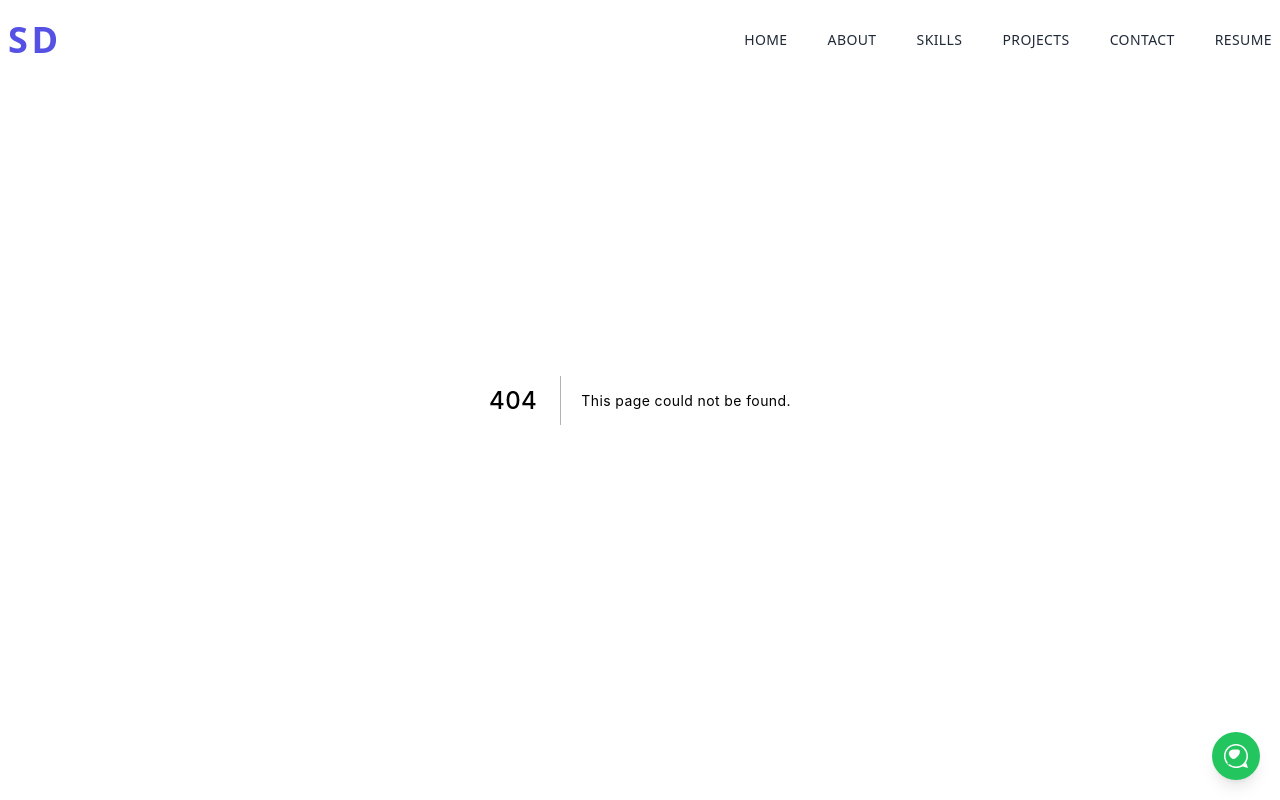
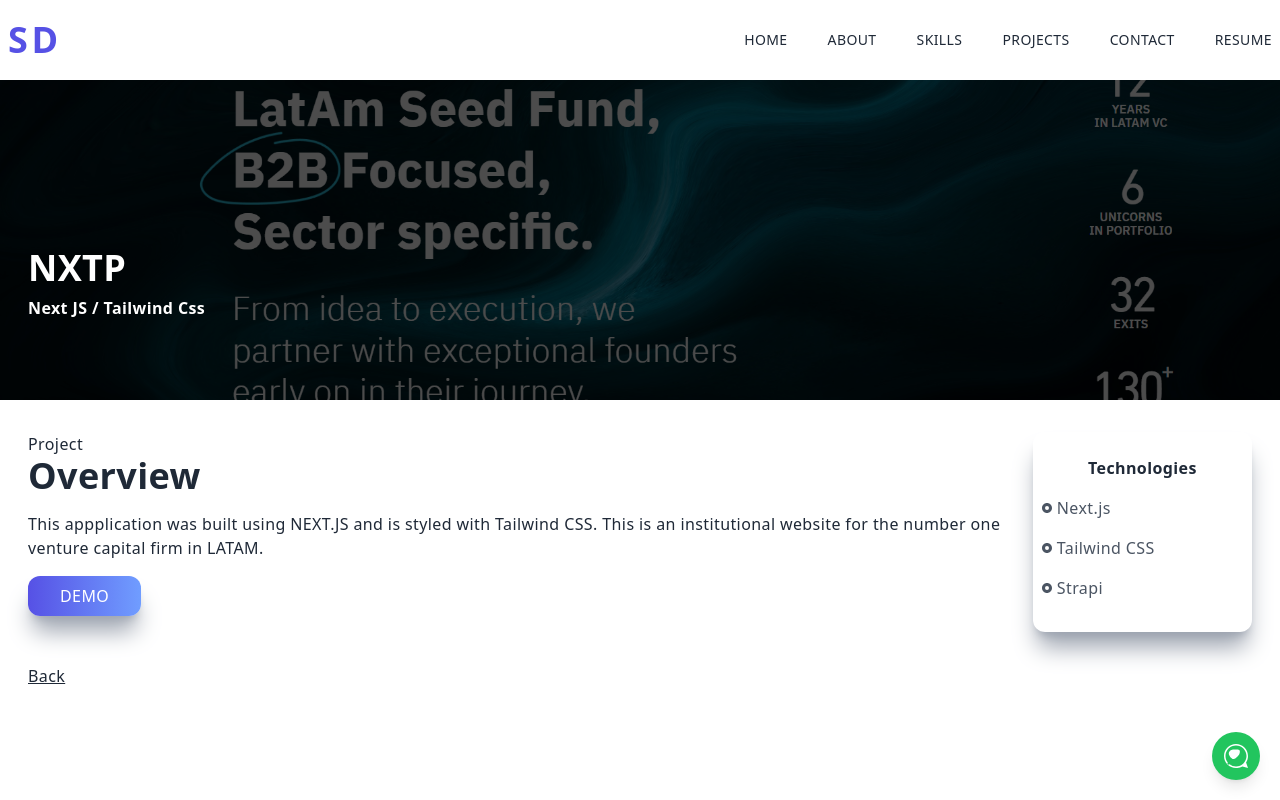
Before and after one commit to SergioDiaz99/sergio-diaz, a Next.js app: page /nxtp in a window 1280 px wide. Before the commit this address had no page. Built offline with nearby package versions, Linux system fonts and the light colour scheme.

Commit message:
nxtp page

```diff
--- a/components/Projects/Projects.tsx
+++ b/components/Projects/Projects.tsx
@@ -4,6 +4,7 @@
 import marusiaImg from "../../public/assets/projects/marusia.jpg";
 import TuAlmacen from "../../public/assets/projects/TuAlmacen.png";
 import netflixImg from "../../public/assets/projects/netflix.jpg";
+import nxtpImg from "../../public/assets/projects/nxtp-background.jpg";
 import twitchImg from "../../public/assets/projects/twitch.jpg";
 
 import ProjectItem from "./ProjectItem/ProjectItem";
@@ -36,9 +37,9 @@
             tech="Next JS"
           />
           <ProjectItem
-            title="Netflix App"
-            backgroundImg={netflixImg}
-            projectUrl="/netflix"
+            title="Nxtp"
+            backgroundImg={nxtpImg}
+            projectUrl="/nxtp"
             tech="React JS"
           />
 
--- /dev/null
+++ b/pages/nxtp.tsx
@@ -0,0 +1,62 @@
+import React from "react";
+import Image from "next/image";
+import nxtpImage from "../public/assets/projects/nxtp.png";
+import { RiRadioButtonFill } from "react-icons/ri";
+import Link from "next/link";
+
+const TuAlmacen = () => {
+  return (
+    <div className="w-full">
+      <div className="w-screen h-[50vh] relative">
+        <div className="absolute top-0 left-0 w-full h-[50vh] bg-black/70 z-10" />
+        <Image
+          className="absolute z-1"
+          layout="fill"
+          objectFit="cover"
+          src={nxtpImage}
+          alt="/"
+        />
+        <div className="absolute top-[70%] max-w-[1240px] w-full left-[50%] right-[50%] translate-x-[-50%] translate-y-[-50%] text-white z-10 p-2">
+          <h2 className="py-2">NXTP</h2>
+          <h3>Next JS / Tailwind Css</h3>
+        </div>
+      </div>
+
+      <div className="max-w-[1240px] mx-auto p-2 grid md:grid-cols-5 gap-8 py-8">
+        <div className="col-span-4">
+          <p>Project</p>
+          <h2>Overview</h2>
+          <p className="pt-4">
+            {`This appplication was built using NEXT.JS and is styled with
+            Tailwind CSS. This is an institutional website for the number one
+            venture capital firm in LATAM.`}
+          </p>
+          <a href="https://www.nxtp.vc/" target="_blank" rel="noreferrer">
+            <button className="px-8 py-2 mt-4">Demo</button>
+          </a>
+        </div>
+        <div className="col-span-4 md:col-span-1 shadow-xl shadow-gray-400 rounded-xl py-4">
+          <div className="p-2">
+            <p className="text-center font-bold pb-2">Technologies</p>
+            <div className="grid grid-cols-3 md:grid-cols-1">
+              <p className="text-gray-600 py-2 flex items-center">
+                <RiRadioButtonFill className="pr-1" /> Next.js
+              </p>
+              <p className="text-gray-600 py-2 flex items-center">
+                <RiRadioButtonFill className="pr-1" /> Tailwind CSS
+              </p>
+              <p className="text-gray-600 py-2 flex items-center">
+                <RiRadioButtonFill className="pr-1" /> Strapi
+              </p>
+            </div>
+          </div>
+        </div>
+        <Link href="/#projects">
+          <p className="underline cursor-pointer">Back</p>
+        </Link>
+      </div>
+    </div>
+  );
+};
+
+export default TuAlmacen;
```
Also changed, not shown: public/assets/projects/nxtp-background.jpg (added), public/assets/projects/nxtp.png (added).
